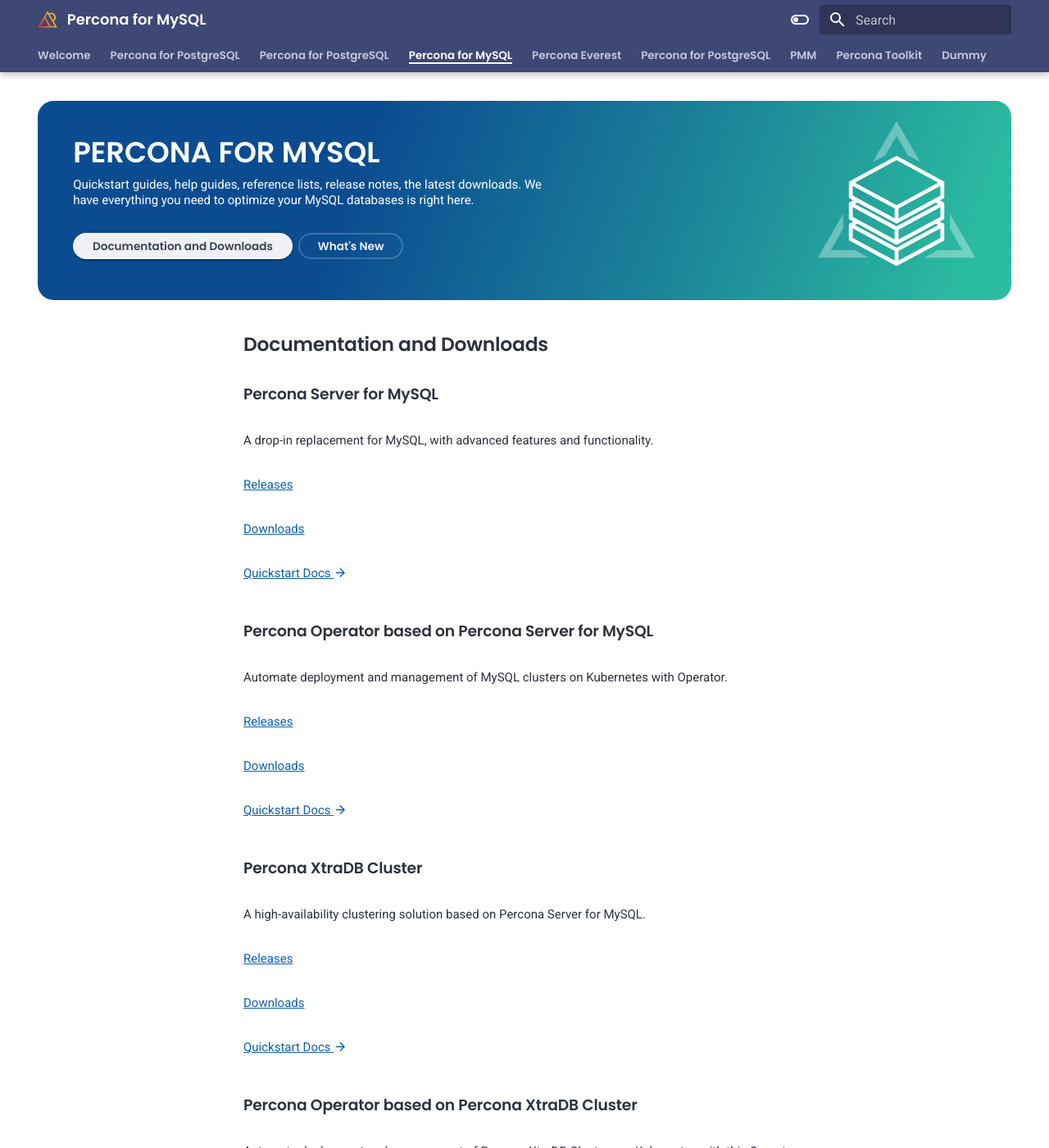
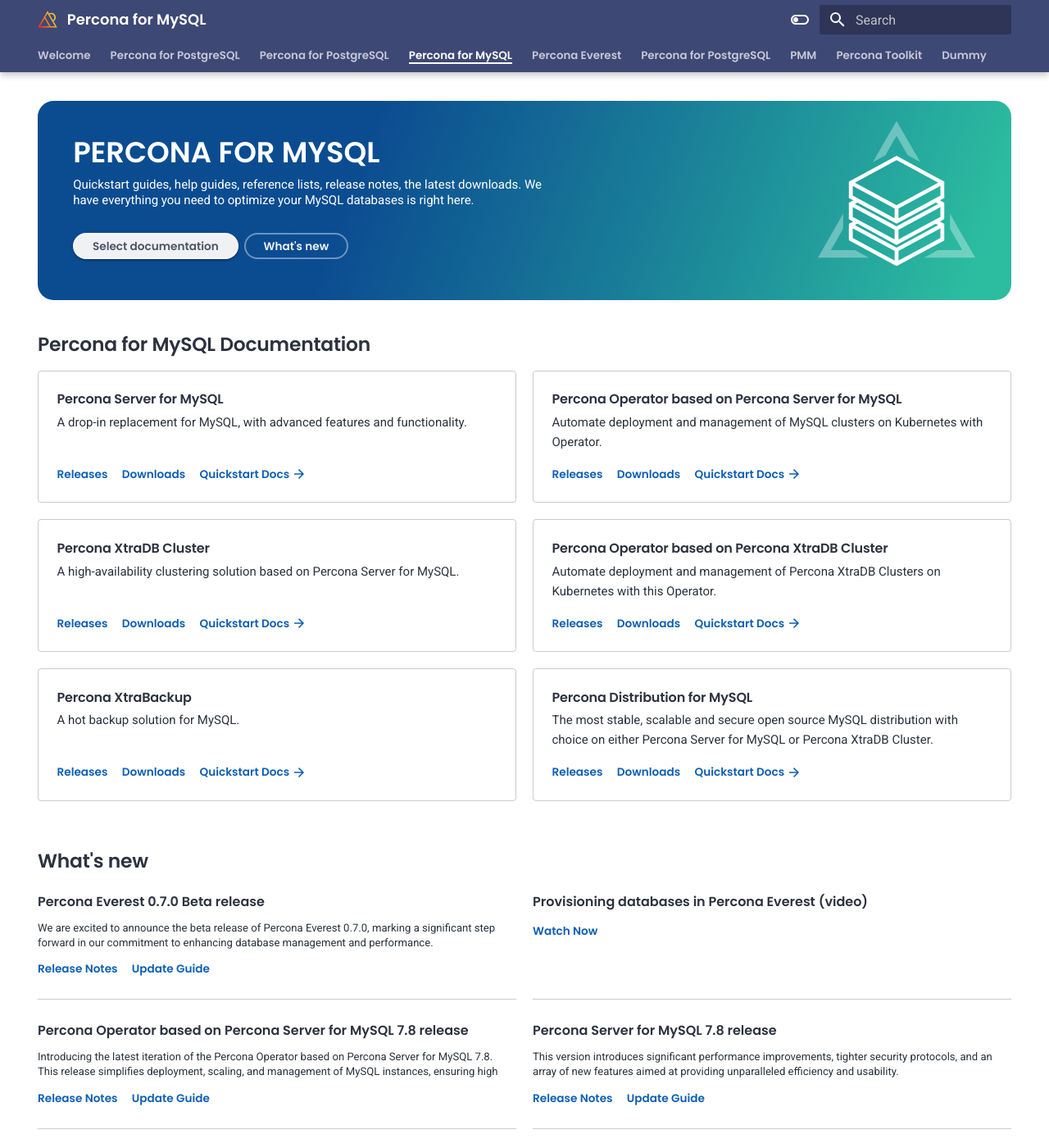
Before and after one commit to pmcf-percona/docs-home, an MkDocs documentation site: the page built from docs/percona-for-mysql.md, in a window 1280 px wide and 1400 px high. Shown: the whole window at 82% size. Built offline with MkDocs 1.6.1 and Material for MkDocs 9.7.7, drawn with Linux system fonts in a browser that asks for light colours; some of the changed text lies outside the part shown.

Commit message:
Design for MySQL

```diff
--- a/docs/css/design.css
+++ b/docs/css/design.css
@@ -58,6 +58,7 @@
     /* Percona Stone */
     --stone900: #2C323E;
     --stone800: #3A4151;
+    --stone700: #4B5468;
     --stone100: #D1D5DE;
     --stone50: #F0F1F4;
 
@@ -344,6 +345,9 @@
     font-weight: bold;
     margin: 0;
 }
+[data-banner] .title + * {
+    margin-top: 0.25em;
+}
 [data-banner] > :last-child {
     margin-bottom: 0;
 }
@@ -358,7 +362,7 @@
 }
 [data-banner] .actions a {
     display: inline-block;
-    margin: 0.5em 1.5em 0 0;
+    margin: 0 1em 0 0;
 }
 [data-banner] > :only-child,
 [data-banner] .actions a:first-of-type {
@@ -579,7 +583,4 @@
     [data-banner] {
         padding: 1em;
     }
-    [data-banner] .actions a {
-        width: 100%;
-    }
 }
--- a/docs/css/landing.css
+++ b/docs/css/landing.css
@@ -15,15 +15,18 @@
 .landing > :not(:last-child) {
     margin-bottom: 2em;
 }
-.md-content__inner {
+/* .md-content__inner {
     display: flex;
     flex-direction: column;
 }
 .md-content__inner > :not(.landing) {
     width: 100%;
     max-width: calc(34.3rem);
-    /* max-width: calc(34.3rem + 1.2rem + 12.1rem); */
+    max-width: calc(34.3rem + 1.2rem + 12.1rem);
     align-self: center;
+} */
+[data-grid] [data-banner] {
+    flex: 0 1 calc(50% - 1rem);
 }
 
 /* Splash Box */
@@ -80,14 +83,14 @@
     margin-bottom: 1em;
 }
 .splash.dark .md-button {
-    border-color: rgba(255, 255, 255, 0.2)
+    border-color: rgba(255, 255, 255, 0.4)
 }
 .splash.dark .md-button:hover {
     border-color: var(--white)
 }
 .splash.dark .md-button--primary,
 .splash.dark .md-button--primary:hover {
-    color: var(--stone800);
+    color: var(--stone700);
 }
 .splash.dark .md-button--primary:hover {
     color: var(--stone900);
@@ -135,8 +138,8 @@
     border-color: rgba(255,255,255,0.1);
 }
 a.splash-card:hover {
-    color: var(--md-default-bg-color);
-    background-color: var(--md-typeset-color);
+    box-shadow: 0px 1px 10px 0px rgba(0, 0, 0, 0.12), 0px 4px 5px 0px rgba(0, 0, 0, 0.14), 0px 2px 4px -1px rgba(0, 0, 0, 0.20);
+    color: var(--md-typeset-color);
 }
 .splash.highlight a.splash-card:hover {
     background-color: rgba(255, 255, 255, 0.4);
@@ -161,6 +164,49 @@
     margin-bottom: 0.0625rem !important;
 }
 
+/* News elements */
+
+[data-news] {
+    display: flex;
+    flex-wrap: wrap;
+    margin-right: -1rem;
+}
+[data-news] [data-article] {
+    flex: 0 1 calc(50% - 1rem);
+    display: flex;
+    flex-direction: column;
+    margin: 0 1rem 1rem 0;
+    padding: 0 1rem 1rem 0;
+    border-bottom: 1px solid var(--md-default-fg-color--lightest);
+}
+[data-article] > * {
+    margin: 0.25rem 0;
+}
+[data-article] > :first-child {
+    font-family: var(--fHeading);
+    font-size: 0.8rem;
+    /* flex-grow: 1; */
+}
+[data-article] > :nth-child(2):not(:last-child) {
+    font-size: 0.875em;
+    line-height: 1.4;
+    display: -webkit-box;
+    -webkit-line-clamp: 3;
+    -webkit-box-orient: vertical;
+    overflow: hidden;
+    text-overflow: ellipsis;
+    max-height: 2.8em;
+}
+[data-article] > :last-child > * {
+    margin-right: 1em;
+}
+[data-article] a:link {
+    font-family: var(--fHeading);
+    font-size: 0.6818rem;
+    font-weight: bold;
+    text-decoration: none;
+}
+
 /* Conditionals */
 
 @media screen and (max-width: 55em) {
@@ -174,4 +220,8 @@
     .splash {
         flex-direction: column;
     }
+    [data-grid] [data-banner],
+    [data-news] [data-article] {
+        flex: 1 1 100%;
+    }
 }
--- a/docs/percona-for-mysql.md
+++ b/docs/percona-for-mysql.md
@@ -5,7 +5,8 @@
 - toc
 ---
 
-<div class="landing" markdown><div class="splash mysql dark" markdown>
+<div class="landing" markdown>
+<div class="splash mysql dark" markdown>
 
 ![alt text](assets/logo-dark-mysql.svg)
 
@@ -13,130 +14,157 @@
 
 Quickstart guides, help guides, reference lists, release notes, the latest downloads. We have everything you need to optimize your MySQL databases is right here.
 
-[Documentation and Downloads](#documentation-and-downloads){.md-button .md-button--primary} [What's New](#whats-new){.md-button}
+[Select documentation](#percona-for-mysql-documenttion){.md-button .md-button--primary} [What's new](#whats-new){.md-button}
 
-</div></div>
+</div>
+</div>
 
 
 
-## Documentation and Downloads
+## Percona for MySQL Documentation
 
-### Percona Server for MySQL
+<div data-grid markdown>
+<div data-banner markdown>
+
+### Percona Server for MySQL {.title}
 
 A drop-in replacement for MySQL, with advanced features and functionality.
 
+<div class="actions" markdown>
+
 [Releases](#)
-
 [Downloads](#)
-
 [Quickstart Docs :material-arrow-right:](#)
 
-### Percona Operator based on Percona Server for MySQL
+</div>
+</div>
+<div data-banner markdown>
+
+### Percona Operator based on Percona Server for MySQL {.title}
 
 Automate deployment and management of MySQL clusters on Kubernetes with Operator.
 
+<div class="actions" markdown>
+
 [Releases](#)
-
 [Downloads](#)
-
 [Quickstart Docs :material-arrow-right:](#)
 
-### Percona XtraDB Cluster
+</div>
+</div>
+<div data-banner markdown>
+
+### Percona XtraDB Cluster {.title}
 
 A high-availability clustering solution based on Percona Server for MySQL.
 
+<div class="actions" markdown>
+
 [Releases](#)
-
 [Downloads](#)
-
 [Quickstart Docs :material-arrow-right:](#)
 
-### Percona Operator based on Percona XtraDB Cluster
+</div>
+</div>
+<div data-banner markdown>
+
+### Percona Operator based on Percona XtraDB Cluster {.title}
 
 Automate deployment and management of Percona XtraDB Clusters on Kubernetes with this Operator.
 
+<div class="actions" markdown>
+
 [Releases](#)
-
 [Downloads](#)
-
 [Quickstart Docs :material-arrow-right:](#)
 
-### Percona XtraBackup
+</div>
+</div>
+<div data-banner markdown>
+
+### Percona XtraBackup {.title}
 
 A hot backup solution for MySQL.
 
+<div class="actions" markdown>
+
 [Releases](#)
-
 [Downloads](#)
-
 [Quickstart Docs :material-arrow-right:](#)
 
-### Percona Distribution for MySQL
+</div>
+</div>
+<div data-banner markdown>
+
+### Percona Distribution for MySQL {.title}
 
 The most stable, scalable and secure open source MySQL distribution with choice on either Percona Server for MySQL or Percona XtraDB Cluster.
 
+<div class="actions" markdown>
+
 [Releases](#)
+[Downloads](#)
+[Quickstart Docs :material-arrow-right:](#)
 
-[Downloads](#)
-
-[Quickstart Docs :material-arrow-right:](#)
+</div>
+</div>
+</div>
 
 
 
-## What's New
+## What's new
 
----
+<div data-news markdown>
+<div data-article markdown>
 
 **Percona Everest 0.7.0 Beta release**
 
 We are excited to announce the beta release of Percona Everest 0.7.0, marking a significant step forward in our commitment to enhancing database management and performance.
 
 [Release Notes](#)
-
 [Update Guide](#)
 
----
+</div><div data-article markdown>
 
 **Provisioning databases in Percona Everest (video)**
 
 [Watch Now](#)
 
----
+</div><div data-article markdown>
 
 **Percona Operator based on Percona Server for MySQL 7.8 release**
 
 Introducing the latest iteration of the Percona Operator based on Percona Server for MySQL 7.8. This release simplifies deployment, scaling, and management of MySQL instances, ensuring high availability, and automatic backups.
 
 [Release Notes](#)
-
 [Update Guide](#)
 
----
+</div><div data-article markdown>
 
 **Percona Server for MySQL 7.8 release**
 
 This version introduces significant performance improvements, tighter security protocols, and an array of new features aimed at providing unparalleled efficiency and usability.
 
 [Release Notes](#)
-
 [Update Guide](#)
 
----
+</div><div data-article markdown>
 
 **Percona Everest walkthrough (video)**
 
 [Watch Now](#)
 
----
+</div><div data-article markdown>
 
 **Percona XtraBackup 13.8 release**
 
 This new release brings forth substantial improvements to backup performance, efficiency, and usability. Key enhancements include faster backup and recovery times, improved support for large databases, and enhanced security features to safeguard your data.
 
 [Release Notes](#)
-
 [Update Guide](#)
 
----
+</div>
 
-[Read more at What's New :material-arrow-right:](#)
+[Read all news :material-arrow-right:](#){.md-button}
+
+</div>
```
Also changed, not shown: docs/index.md (+3 -3 lines).
